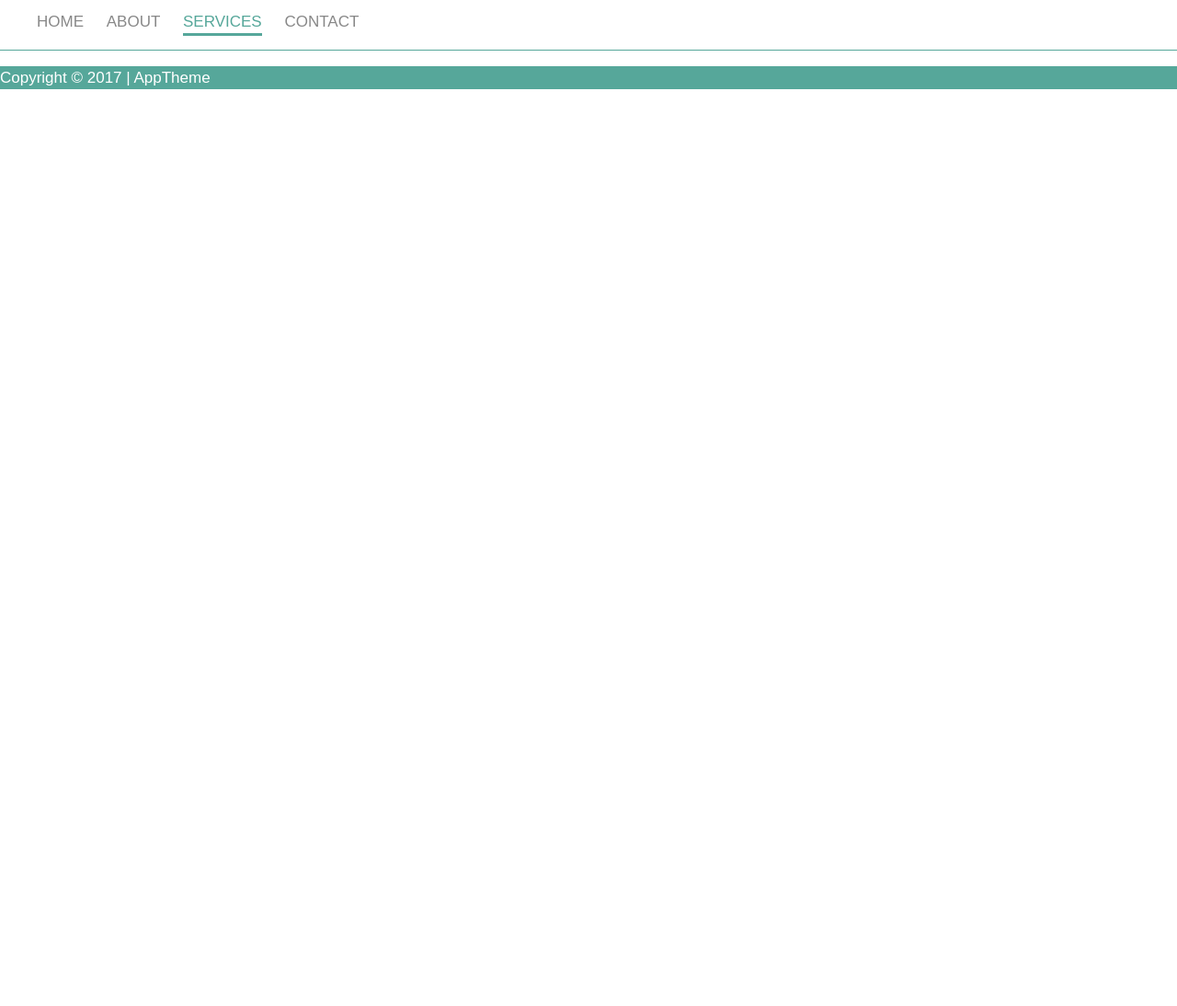
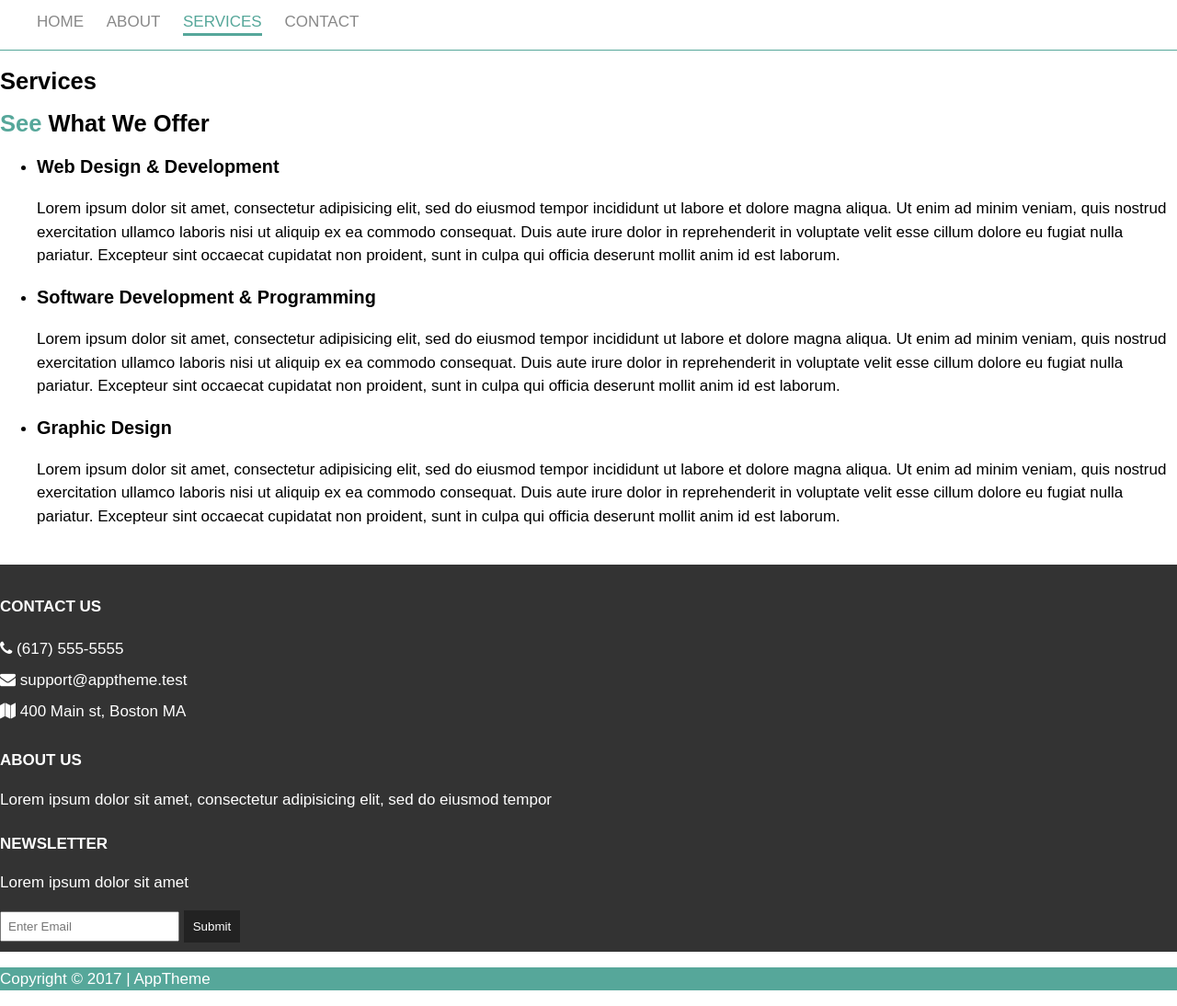
Before and after one commit to lisarosaa/app-theme, a plain HTML site: page services.html in a window 1280 px wide. Shown: the part 60-1154 px from the top of the page at 92% size. Before the commit the page ends 800 px from the top, so only its background shows below. Drawn offline with Linux system fonts and the light colour scheme.

Commit message:
Updated services.html

```diff
--- a/services.html
+++ b/services.html
@@ -29,6 +29,67 @@
         </div>
       </header>
 
+      <section id="subheader">
+        <div class="container">
+          <div class="row">
+            <div class="col-xs-12 col-sm-12 col-md-12 col-lg-12">
+              <h1>Services</h1>
+            </div>
+          </div>
+        </div>
+      </section>
+
+      <section id="page" class="services">
+        <div class="container">
+          <div class="row center-xs center-sm center-md center-lg">
+            <div class="col-xs-12 col-sm-12 col-md-12 col-lg-12">
+              <h2><span class="primary-text">See</span> What We Offer</h2>
+              <ul>
+                <li>
+                  <h3>Web Design & Development</h3>
+                  <p>Lorem ipsum dolor sit amet, consectetur adipisicing elit, sed do eiusmod tempor incididunt ut labore et dolore magna aliqua. Ut enim ad minim veniam, quis nostrud exercitation ullamco laboris nisi ut aliquip ex ea commodo consequat. Duis aute irure dolor in reprehenderit in voluptate velit esse cillum dolore eu fugiat nulla pariatur. Excepteur sint occaecat cupidatat non proident, sunt in culpa qui officia deserunt mollit anim id est laborum.</p>
+                </li>
+                <li>
+                  <h3>Software Development & Programming</h3>
+                  <p>Lorem ipsum dolor sit amet, consectetur adipisicing elit, sed do eiusmod tempor incididunt ut labore et dolore magna aliqua. Ut enim ad minim veniam, quis nostrud exercitation ullamco laboris nisi ut aliquip ex ea commodo consequat. Duis aute irure dolor in reprehenderit in voluptate velit esse cillum dolore eu fugiat nulla pariatur. Excepteur sint occaecat cupidatat non proident, sunt in culpa qui officia deserunt mollit anim id est laborum.</p>
+                </li>
+                <li>
+                  <h3>Graphic Design</h3>
+                  <p>Lorem ipsum dolor sit amet, consectetur adipisicing elit, sed do eiusmod tempor incididunt ut labore et dolore magna aliqua. Ut enim ad minim veniam, quis nostrud exercitation ullamco laboris nisi ut aliquip ex ea commodo consequat. Duis aute irure dolor in reprehenderit in voluptate velit esse cillum dolore eu fugiat nulla pariatur. Excepteur sint occaecat cupidatat non proident, sunt in culpa qui officia deserunt mollit anim id est laborum.</p>
+                </li>
+              </ul>
+            </div>
+          </div>
+        </div>
+      </section>
+
+      <section id="company">
+        <div class="container">
+          <div class="row">
+            <div class="col-xs-12 col-sm-4 col-md-4 col-lg-4">
+              <h4>Contact Us</h4>
+              <ul>
+                <li><i class="fa fa-phone"></i> (617) 555-5555</li>
+                <li><i class="fa fa-envelope"></i> support@apptheme.test</li>
+                <li><i class="fa fa-map"></i> 400 Main st, Boston MA</li>
+              </ul>
+            </div>
+            <div class="col-xs-12 col-sm-4 col-md-4 col-lg-4">
+              <h4>About Us</h4>
+              <p>Lorem ipsum dolor sit amet, consectetur adipisicing elit, sed do eiusmod tempor</p>
+            </div>
+            <div class="col-xs-12 col-sm-4 col-md-4 col-lg-4">
+              <h4>Newsletter</h4>
+              <p>Lorem ipsum dolor sit amet</p>
+              <form>
+                <input type="text" name="email" placeholder="Enter Email">
+                <button type="submit" name="button">Submit</button>
+              </form>
+            </div>
+          </div>
+        </div>
+      </section>
+
       <footer id="main-footer">
         <div class="container">
           <div class="row center-xs center-sm center-md center-lg">
```
